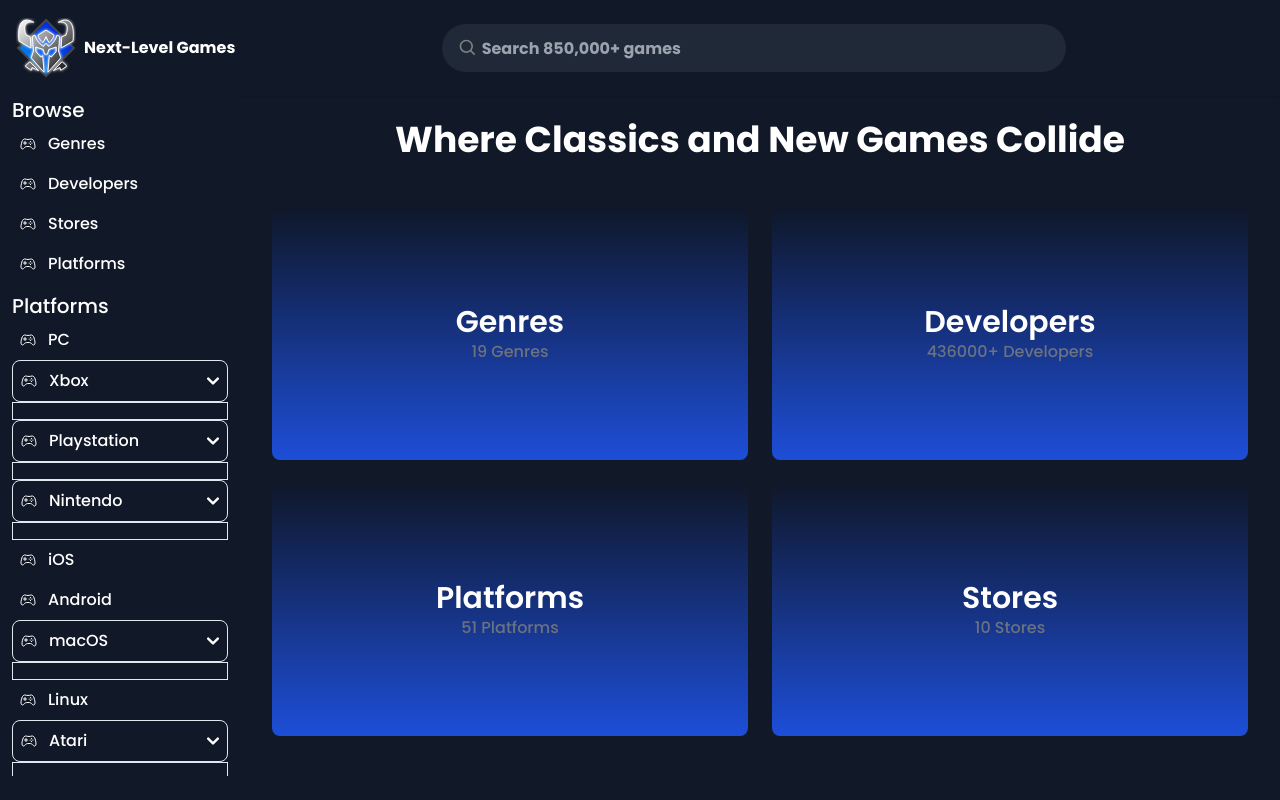
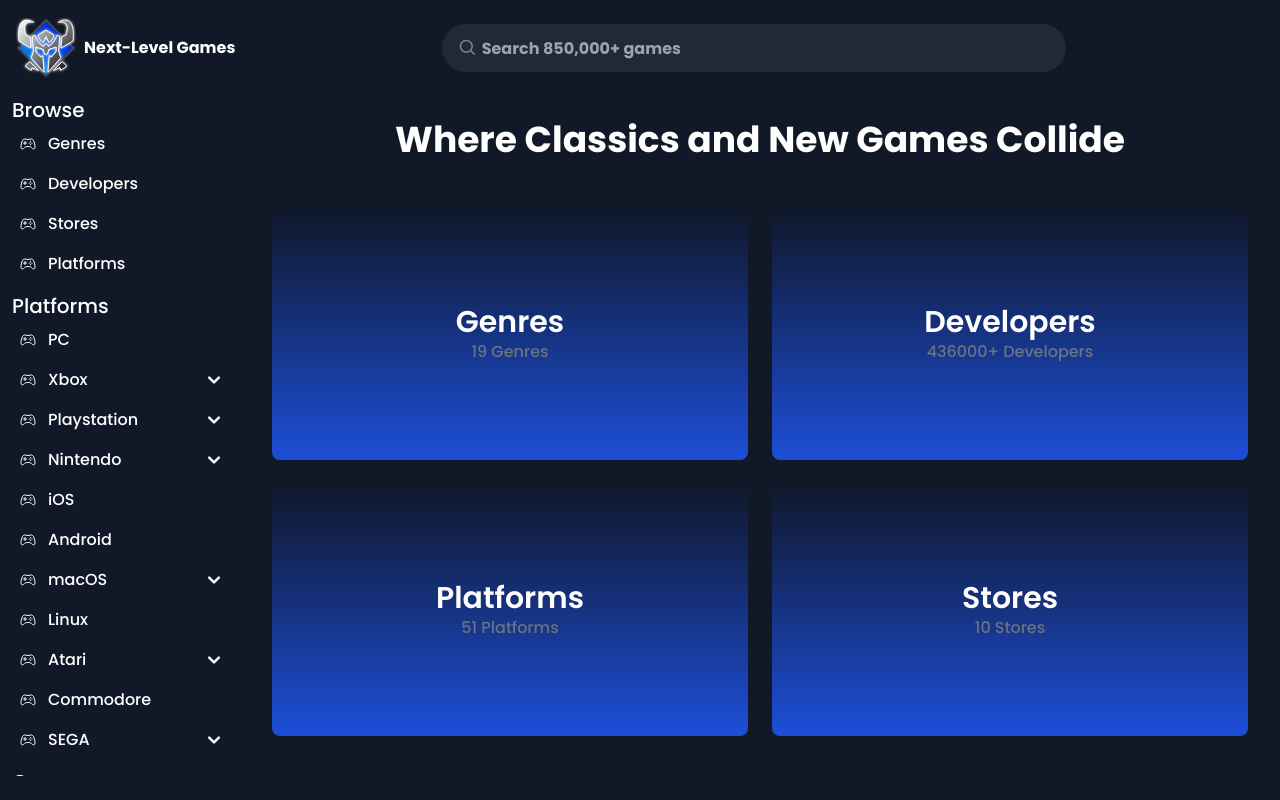
Before and after one commit to CodeExpert8081/react-game-site, a Next.js app: page / in a window 1280 px wide. Shown: the top 800 px of the page. Built offline with nearby package versions, Linux system fonts and the light colour scheme.

Commit message:
cleaned up SidebarDropdown file for a better user experience

```diff
--- a/components/ui/Sidebar/SidebarDropdown.tsx
+++ b/components/ui/Sidebar/SidebarDropdown.tsx
@@ -38,7 +38,7 @@ const SidebarDropdown = ({ pathname, linkTitle, linkList, uid, handleLinkCallBac
     <li>
       <button
         type="button"
-        className="flex items-center w-full p-2 text-base text-white animate-in animate-out duration-75- rounded-lg group hover:bg-gray-800 transition-[height] duration-500 border"
+        className="flex items-center w-full p-2 text-base text-white animate-in animate-out duration-75 rounded-lg group hover:bg-gray-800 transition-[height]- "
         aria-controls={`dropdown-example-${uid}`}
         data-collapse-toggle={`dropdown-example-${uid}`}
         onClick={() => handleDropdown(uid)}
@@ -56,21 +56,9 @@ const SidebarDropdown = ({ pathname, linkTitle, linkList, uid, handleLinkCallBac
       {/* 2ND LEVEL DROPDOWN ITEM */}
       <ul
         id={`dropdown-example-${uid}`}
-        // className={`${uid === isActive ? "visible" : "hidden"} py-2 space-y-2`}
-        //IF uid === isActive then we want to do the dropdown transition, on the second click it should animate up
-        //Version #1
-        // className={`${
-        //   uid === isActive
-        //     ? "max-h-full transition-transform- transition-all transition-max-[height]- transition-[height]-  animate-accordion-down duration-1000- ease-in-out ease-out-"
-        //     : "max-h-0 animate-accordion-up transition-height duration-300"
-        // } overflow-hidden transition-all transition-transform- py-2 space-y-2`}
-        //Version #2
-        className={`transition-[height] overflow-hidden py-2 space-y-2 duration-500 ease-in-out border ${
-          uid === isActive ? "max-h-full animate-accordion-down accordion-down animate-in" : "max-h-0 animate-accordion-up animate-out"
+        className={`transition-all overflow-hidden ease-in-out- animate-accordion-down- duration-300 ${
+          uid === isActive ? "max-h-full- max-h-[height] animate-accordion-up- animate-accordion-down" : "max-h-0 animate-accordion-up"
         } `}
-        // className={`${
-        //   uid === isActive ? "max-h-full transition-max-height" : "max-h-0"
-        // } overflow-hidden transition-transform py-2 space-y-2`}
       >
         {linkList.map(({ link, platformID }) => (
           <li key={platformID}>
--- /dev/null
+++ b/components/ui/accordion.tsx
@@ -0,0 +1,60 @@
+"use client"
+
+import * as React from "react"
+import * as AccordionPrimitive from "@radix-ui/react-accordion"
+import { ChevronDown } from "lucide-react"
+
+import { cn } from "@/lib/utils"
+
+const Accordion = AccordionPrimitive.Root
+
+const AccordionItem = React.forwardRef<
+  React.ElementRef<typeof AccordionPrimitive.Item>,
+  React.ComponentPropsWithoutRef<typeof AccordionPrimitive.Item>
+>(({ className, ...props }, ref) => (
+  <AccordionPrimitive.Item
+    ref={ref}
+    className={cn("border-b", className)}
+    {...props}
+  />
+))
+AccordionItem.displayName = "AccordionItem"
+
+const AccordionTrigger = React.forwardRef<
+  React.ElementRef<typeof AccordionPrimitive.Trigger>,
+  React.ComponentPropsWithoutRef<typeof AccordionPrimitive.Trigger>
+>(({ className, children, ...props }, ref) => (
+  <AccordionPrimitive.Header className="flex">
+    <AccordionPrimitive.Trigger
+      ref={ref}
+      className={cn(
+        "flex flex-1 items-center justify-between py-4 font-medium transition-all hover:underline [&[data-state=open]>svg]:rotate-180",
+        className
+      )}
+      {...props}
+    >
+      {children}
+      <ChevronDown className="h-4 w-4 shrink-0 transition-transform duration-200" />
+    </AccordionPrimitive.Trigger>
+  </AccordionPrimitive.Header>
+))
+AccordionTrigger.displayName = AccordionPrimitive.Trigger.displayName
+
+const AccordionContent = React.forwardRef<
+  React.ElementRef<typeof AccordionPrimitive.Content>,
+  React.ComponentPropsWithoutRef<typeof AccordionPrimitive.Content>
+>(({ className, children, ...props }, ref) => (
+  <AccordionPrimitive.Content
+    ref={ref}
+    className={cn(
+      "overflow-hidden text-sm transition-all data-[state=closed]:animate-accordion-up data-[state=open]:animate-accordion-down",
+      className
+    )}
+    {...props}
+  >
+    <div className="pb-4 pt-0">{children}</div>
+  </AccordionPrimitive.Content>
+))
+AccordionContent.displayName = AccordionPrimitive.Content.displayName
+
+export { Accordion, AccordionItem, AccordionTrigger, AccordionContent }
--- a/package.json
+++ b/package.json
@@ -10,6 +10,7 @@
   },
   "dependencies": {
     "@next/font": "^13.4.12",
+    "@radix-ui/react-accordion": "^1.1.2",
     "@radix-ui/react-dialog": "^1.0.4",
     "@radix-ui/react-popover": "^1.0.6",
     "@radix-ui/react-slot": "^1.0.2",
```
Also changed, not shown: 1 other file (tests, documents, lock files or other folders).
